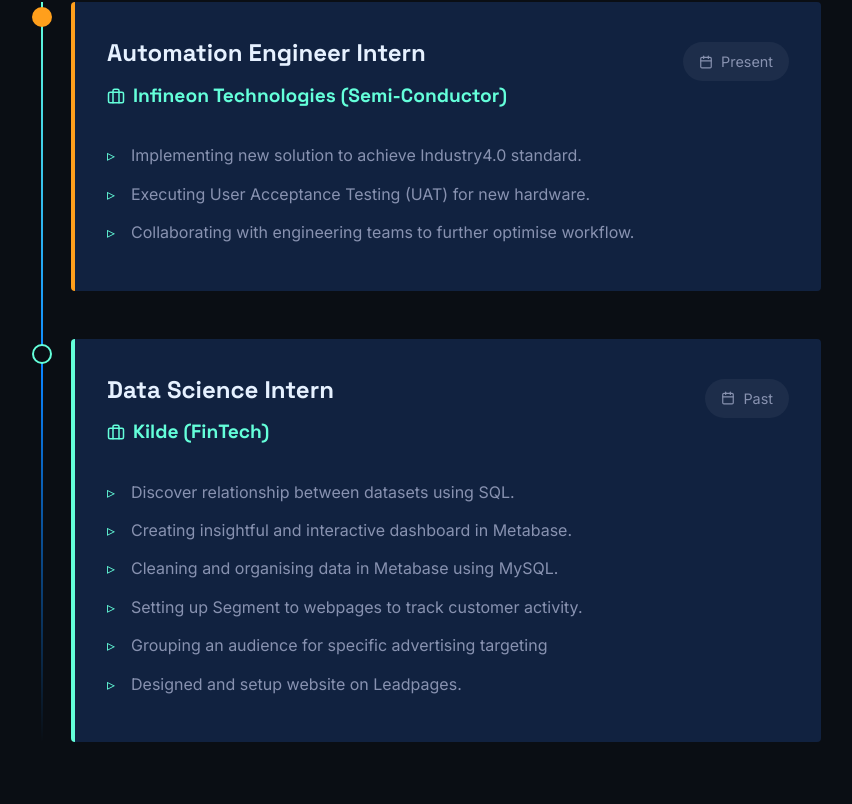
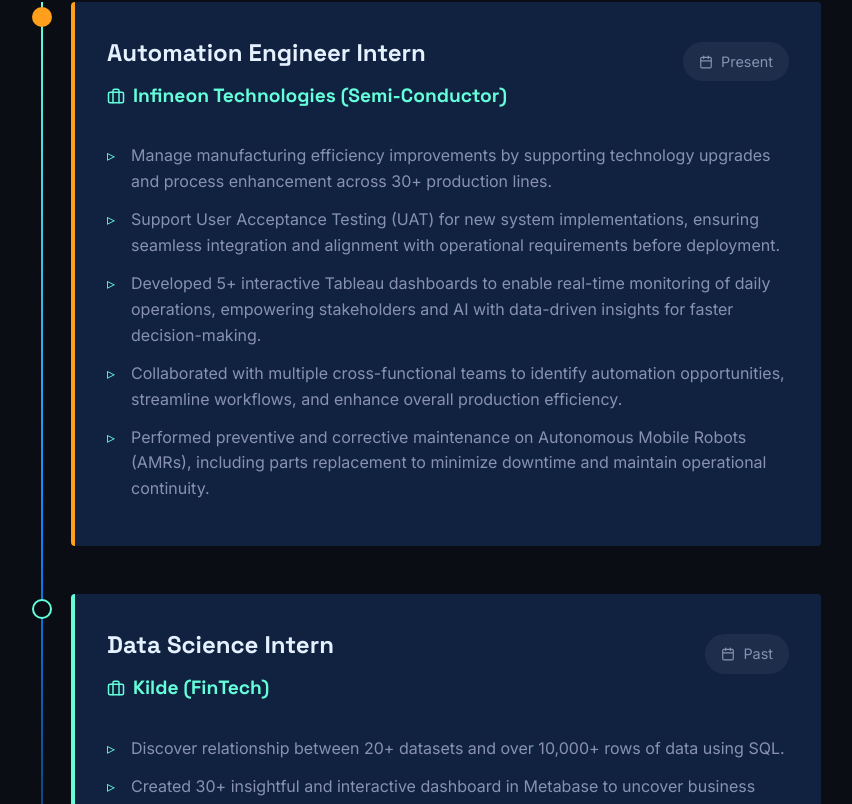
Before and after one commit to Randycje/Randycje.github.io, a React (Vite) app: page / in a window 1280 px wide. Shown: the part 1607-2411 px from the top of the page, without its empty margins (219-1071 px from the left). Built offline with nearby package versions, Linux system fonts and the light colour scheme.

Commit message:
Update work experience descriptions

```diff
--- a/src/components/Experience.jsx
+++ b/src/components/Experience.jsx
@@ -9,9 +9,11 @@
         period: 'Present',
         description: 'Current internship focused on automation systems.',
         points: [
-            'Implementing new solution to achieve Industry4.0 standard.',
-            'Executing User Acceptance Testing (UAT) for new hardware.',
-            'Collaborating with engineering teams to further optimise workflow.'
+            'Manage manufacturing efficiency improvements by supporting technology upgrades and process enhancement across 30+ production lines.',
+            'Support User Acceptance Testing (UAT) for new system implementations, ensuring seamless integration and alignment with operational requirements before deployment.',
+            'Developed 5+ interactive Tableau dashboards to enable real-time monitoring of daily operations, empowering stakeholders and AI with data-driven insights for faster decision-making.',
+            'Collaborated with multiple cross-functional teams to identify automation opportunities, streamline workflows, and enhance overall production efficiency.',
+            'Performed preventive and corrective maintenance on Autonomous Mobile Robots (AMRs), including parts replacement to minimize downtime and maintain operational continuity.'
         ]
     },
     {
@@ -20,12 +22,11 @@
         period: 'Past',
         description: 'Internship focused on financial data analysis and modeling.',
         points: [
-            'Discover relationship between datasets using SQL.',
-            'Creating insightful and interactive dashboard in Metabase.',
-            'Cleaning and organising data in Metabase using MySQL.',
-            'Setting up Segment to webpages to track customer activity.',
-            'Grouping an audience for specific advertising targeting',
-            'Designed and setup website on Leadpages.'
+            'Discover relationship between 20+ datasets and over 10,000+ rows of data using SQL.',
+            'Created 30+ insightful and interactive dashboard in Metabase to uncover business insights and customer behaviour.',
+            'Set up Segment plugin to multiple webpages to track customer activity and user behaviour, to better understand user journey.',
+            'Led the creation of multiple audience group based on their behaviour and demographics for specific advertising targeting.',
+            'Designed and set up 10+ landing pages on Leadpages for market insights and lead generation.'
         ]
     }
 ];
```
